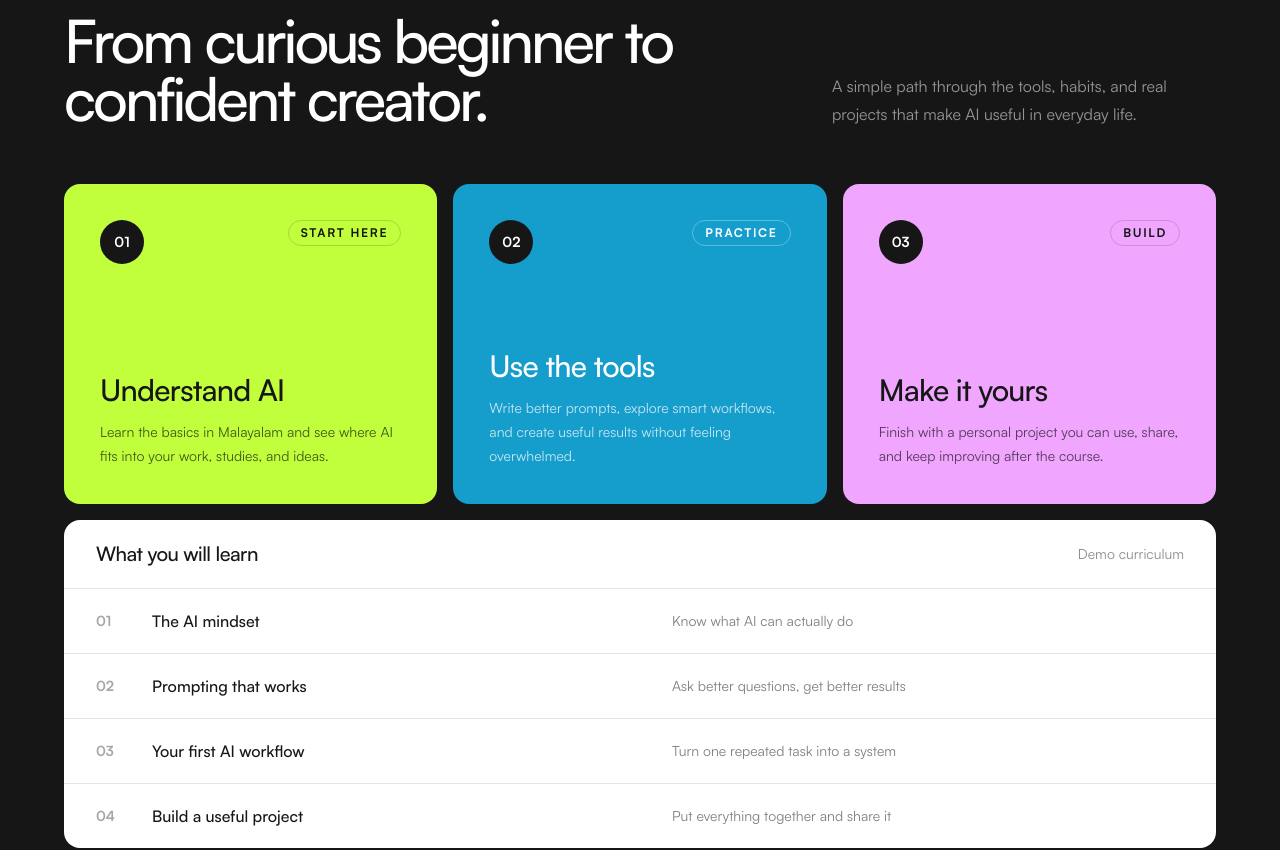
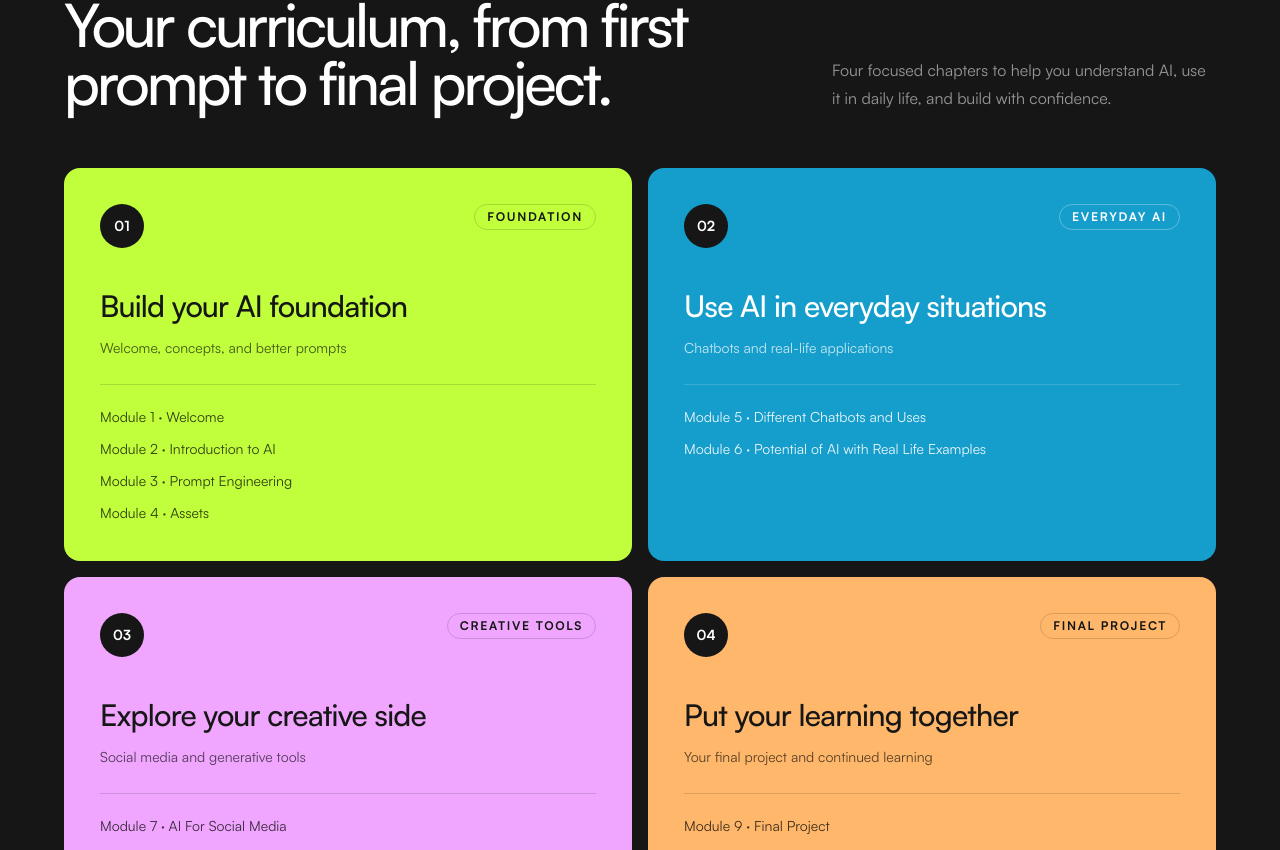
Before and after one commit to Nihal-kappungal/course-app, a React (Vite) app: page / in a window 1280 px wide. Shown: the part 2152-3002 px from the top of the page. Built offline with nearby package versions, Linux system fonts and the light colour scheme.

Commit message:
style: changes curriculam design

```diff
--- a/package.json
+++ b/package.json
@@ -11,6 +11,8 @@
   },
   "dependencies": {
     "@tailwindcss/vite": "^4.3.3",
+    "gsap": "^3.15.0",
+    "lenis": "^1.3.26",
     "react": "^19.2.8",
     "react-dom": "^19.2.8",
     "tailwindcss": "^4.3.3"
--- a/src/App.jsx
+++ b/src/App.jsx
@@ -1,11 +1,26 @@
-import React from 'react'
-import Home from './pages/Home'
+import { useEffect } from "react";
+import Lenis from "lenis";
+import Home from "./pages/Home";
+
 const App = () => {
+  useEffect(() => {
+    const lenis = new Lenis({
+      autoRaf: true,
+      lerp: 0.1,
+      smoothWheel: true,
+      respectReducedMotion: false,
+    });
+
+    return () => {
+      lenis.destroy();
+    };
+  }, []);
+
   return (
     <div>
       <Home />
     </div>
-  )
-}
+  );
+};
 
-export default App
+export default App;
--- a/src/components/sections/FeaturesSection.jsx
+++ b/src/components/sections/FeaturesSection.jsx
@@ -1,38 +1,55 @@
-const featureCards = [
+const curriculumCards = [
   {
     number: "01",
-    label: "Start here",
-    title: "Understand AI",
-    description:
-      "Learn the basics in Malayalam and see where AI fits into your work, studies, and ideas.",
+    label: "Foundation",
+    title: "Build your AI foundation",
+    description: "Welcome, concepts, and better prompts",
+    modules: [
+      "Module 1 · Welcome",
+      "Module 2 · Introduction to AI",
+      "Module 3 · Prompt Engineering",
+      "Module 4 · Assets",
+    ],
     accent: "bg-[#c1ff3d] text-[#161616]",
     badge: "border-black/15",
   },
   {
     number: "02",
-    label: "Practice",
-    title: "Use the tools",
-    description:
-      "Write better prompts, explore smart workflows, and create useful results without feeling overwhelmed.",
+    label: "Everyday AI",
+    title: "Use AI in everyday situations",
+    description: "Chatbots and real-life applications",
+    modules: [
+      "Module 5 · Different Chatbots and Uses",
+      "Module 6 · Potential of AI with Real Life Examples",
+    ],
     accent: "bg-[#159dcc] text-white",
     badge: "border-white/30",
   },
   {
     number: "03",
-    label: "Build",
-    title: "Make it yours",
-    description:
-      "Finish with a personal project you can use, share, and keep improving after the course.",
+    label: "Creative tools",
+    title: "Explore your creative side",
+    description: "Social media and generative tools",
+    modules: [
+      "Module 7 · AI For Social Media",
+      "Module 8 · Generative AI Tools",
+    ],
     accent: "bg-[#f0a6ff] text-[#161616]",
     badge: "border-black/15",
   },
-];
-
-const learningSteps = [
-  ["01", "The AI mindset", "Know what AI can actually do"],
-  ["02", "Prompting that works", "Ask better questions, get better results"],
-  ["03", "Your first AI workflow", "Turn one repeated task into a system"],
-  ["04", "Build a useful project", "Put everything together and share it"],
+  {
+    number: "04",
+    label: "Final project",
+    title: "Put your learning together",
+    description: "Your final project and continued learning",
+    modules: [
+      "Module 9 · Final Project",
+      "Module 10 · New Updates",
+      "Module 11 · Conclusion",
+    ],
+    accent: "bg-[#ffb86b] text-[#161616]",
+    badge: "border-black/15",
+  },
 ];
 
 const FeaturesSection = () => {
@@ -45,28 +62,25 @@ const FeaturesSection = () => {
       <div className="mx-auto max-w-6xl">
         <div className="flex flex-col justify-between gap-8 lg:flex-row lg:items-end">
           <div className="max-w-2xl">
-            <p className="text-xs font-bold uppercase tracking-[0.24em] text-[#c1ff3d]">
-              Inside the course
-            </p>
             <h2
               id="course-inside-heading"
               className="mt-4 text-4xl font-medium leading-[0.98] tracking-tighter sm:text-6xl"
             >
-              From curious beginner to confident creator.
+              Your curriculum, from first prompt to final project.
             </h2>
           </div>
           <p className="max-w-sm text-base leading-7 text-white/55">
-            A simple path through the tools, habits, and real projects that make
-            AI useful in everyday life.
+            Four focused chapters to help you understand AI, use it in daily
+            life, and build with confidence.
           </p>
         </div>
 
-        <div className="mt-14 grid gap-4 lg:grid-cols-3">
-          {featureCards.map(
-            ({ number, label, title, description, accent, badge }) => (
+        <div className="mt-14 grid gap-4 lg:grid-cols-2">
+          {curriculumCards.map(
+            ({ number, label, title, description, modules, accent, badge }) => (
               <article
                 key={number}
-                className={`flex min-h-80 flex-col justify-between rounded-2xl p-7 sm:p-9 ${accent}`}
+                className={`flex min-h-80 flex-col rounded-2xl p-7 sm:p-9 ${accent}`}
               >
                 <div className="flex items-start justify-between gap-4">
                   <span
@@ -80,42 +94,29 @@ const FeaturesSection = () => {
                     {label}
                   </span>
                 </div>
-                <div>
-                  <h3 className="text-3xl font-medium tracking-tight">
+                <div className="mt-10">
+                  <h3 className="max-w-lg text-3xl font-medium tracking-tight">
                     {title}
                   </h3>
                   <p
-                    className={`mt-3 max-w-xs text-sm leading-6 ${accent.includes("text-white") ? "text-white/75" : "text-black/65"}`}
+                    className={`mt-3 text-sm leading-6 ${accent.includes("text-white") ? "text-white/75" : "text-black/65"}`}
                   >
                     {description}
                   </p>
+                  <ol className="mt-6 space-y-2 border-t border-current/15 pt-5">
+                    {modules.map((module) => (
+                      <li
+                        key={module}
+                        className={`text-sm leading-6 ${accent.includes("text-white") ? "text-white/90" : "text-black/75"}`}
+                      >
+                        {module}
+                      </li>
+                    ))}
+                  </ol>
                 </div>
               </article>
             ),
           )}
-        </div>
-
-        <div className="mt-4 overflow-hidden rounded-2xl bg-white text-[#161616]">
-          <div className="flex flex-col gap-3 border-b border-black/10 px-6 py-5 sm:flex-row sm:items-center sm:justify-between sm:px-8">
-            <h3 className="text-xl font-medium tracking-tight">
-              What you will learn
-            </h3>
-            <span className="text-sm text-black/45">Demo curriculum</span>
-          </div>
-          <div className="divide-y divide-black/10">
-            {learningSteps.map(([number, title, description]) => (
-              <div
-                key={number}
-                className="grid gap-2 px-6 py-5 sm:grid-cols-[3rem_1fr_1fr] sm:items-center sm:px-8"
-              >
-                <span className="text-sm font-bold text-black/35">
-                  {number}
-                </span>
-                <p className="font-medium">{title}</p>
-                <p className="text-sm text-black/50">{description}</p>
-              </div>
-            ))}
-          </div>
         </div>
       </div>
     </section>
```
Also changed, not shown: 1 other file (tests, documents, lock files or other folders).
